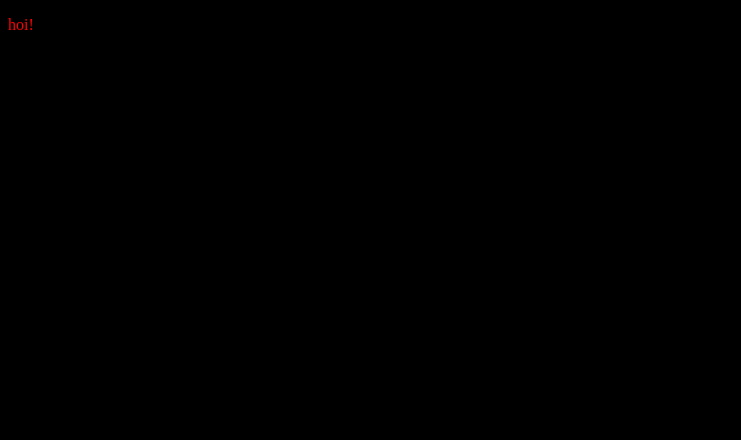
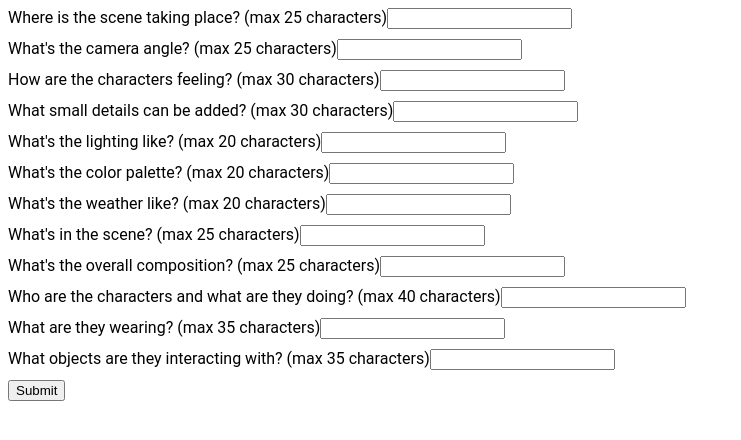
Before and after one commit to npotentie/storyboard-generator, a Next.js app: page / in a window 1280 px wide. Shown: the top 440 px of the page, without its empty margins (0-741 px from the left). Built offline with nearby package versions, Linux system fonts and the light colour scheme.

Commit message:
simple form + request to api
All answers will be stored in an array, when user clicks on submit request to api send with array as prompt, to view the generated image check console
// to do add more efficient way to display these questions instead of hardcoding them
// display generated image

```diff
--- a/src/pages/index.tsx
+++ b/src/pages/index.tsx
@@ -1,6 +1,51 @@
 import Head from 'next/head'
+import { useState } from 'react';
+  export default function Home() {
+    const [scene, setScene] = useState({
+      setting: '',
+      camera: '',
+      emotions: '',
+      details: '',
+      lighting: '',
+      colors: '',
+      weather: '',
+      props: '',
+      composition: '',
+      characters: '',
+      clothing: '',
+      objects: '',
+    });
 
-export default function Home() {
+    const handleChange = (e: { target: { name: any; value: any; }; }) => {
+      const { name, value } = e.target;
+      setScene((prevScene) => ({ ...prevScene, [name]: value }));
+    };
+
+
+    const handleSubmit = async (e: { preventDefault: () => void; }) => {
+      e.preventDefault();
+      const sceneArray = Object.values(scene);
+      console.log(sceneArray);
+
+      // Make API call to DALL-E API with sceneArray as prompt
+      const response = await fetch('https://api.openai.com/v1/images/generations', {
+        method: 'POST',
+        headers: {
+          'Content-Type': 'application/json',
+          'Authorization': 'Bearer process.env.DALLE_API_KEY',
+        },
+        body: JSON.stringify({
+          'model': 'image-alpha-001',
+          'prompt': sceneArray.join(' '),
+          'num_images': 1,
+          'size': '512x512',
+        }),
+      });
+
+      const data = await response.json();
+      console.log(data);
+    };
+
   return (
     <>
       <Head>
@@ -10,11 +55,138 @@ export default function Home() {
         <link rel="icon" href="/favicon.ico" />
       </Head>
       <main className="main-content">
-        <p>hoi!</p>
+      <form onSubmit={handleSubmit}>
+      <label>
+        {`Where is the scene taking place? (max 25 characters)`}
+        <input
+          type="text"
+          name="setting"
+          value={scene.setting}
+          onChange={handleChange}
+          maxLength={25}
+        />
+      </label>
+      <label>
+        {`What's the camera angle? (max 25 characters)`}
+        <input
+          type="text"
+          name="camera"
+          value={scene.camera}
+          onChange={handleChange}
+          maxLength={25}
+        />
+      </label>
+      <label>
+        {`How are the characters feeling? (max 30 characters)`}
+        <input
+          type="text"
+          name="emotions"
+          value={scene.emotions}
+          onChange={handleChange}
+          maxLength={30}
+        />
+      </label>
+      <label>
+        {`What small details can be added? (max 30 characters)`}
+        <input
+          type="text"
+          name="details"
+          value={scene.details}
+          onChange={handleChange}
+          maxLength={30}
+        />
+      </label>
+      <label>
+        {`What's the lighting like? (max 20 characters)`}
+        <input
+          type="text"
+          name="lighting"
+          value={scene.lighting}
+          onChange={handleChange}
+          maxLength={20}
+        />
+      </label>
+      <label>
+        {`What's the color palette? (max 20 characters)`}
+        <input
+          type="text"
+          name="colors"
+          value={scene.colors}
+          onChange={handleChange}
+          maxLength={20}
+        />
+      </label>
+      <label>
+        {`What's the weather like? (max 20 characters)`}
+        <input
+          type="text"
+          name="weather"
+          value={scene.weather}
+          onChange={handleChange}
+          maxLength={30}
+        />
+      </label>
+      <label>
+        {`What's in the scene? (max 25 characters)`}
+        <input
+          type="text"
+          name="props"
+          value={scene.props}
+          onChange={handleChange}
+          maxLength={25}
+        />
+      </label>
+      <label>
+        {`What's the overall composition? (max 25 characters)`}
+        <input
+          type="text"
+          name="composition"
+          value={scene.composition}
+          onChange={handleChange}
+          maxLength={25}
+        />
+      </label>
+      <label>
+        {`Who are the characters and what are they doing? (max 40 characters)`}
+        <input
+          type="text"
+          name="characters"
+          value={scene.characters}
+          onChange={handleChange}
+          maxLength={40}
+        />
+      </label>
+      <label>
+        {`What are they wearing? (max 35 characters)`}
+        <input
+          type="text"
+          name="clothing"
+          value={scene.clothing}
+          onChange={handleChange}
+          maxLength={35}
+        />
+      </label>
+      <label>
+        {`What objects are they interacting with? (max 35 characters)`}
+        <input
+          type="text"
+          name="objects"
+          value={scene.objects}
+          onChange={handleChange}
+          maxLength={35}
+        />
+      </label>
+      <button type="submit">Submit</button>
+    </form>
       </main>
       <style jsx>{`
         .main-content {
-          color: red;
+          color: black;
+          font-family: 'Roboto', sans-serif;
+          label {
+            display: block;
+            margin-bottom: 10px;
+          }
           @media only screen and (max-width: 800px) {
             color: blue;
           }
--- a/src/styles/global.scss
+++ b/src/styles/global.scss
@@ -1,3 +1,3 @@
 body {
-  background: black;
+  background: white;
 }
```
